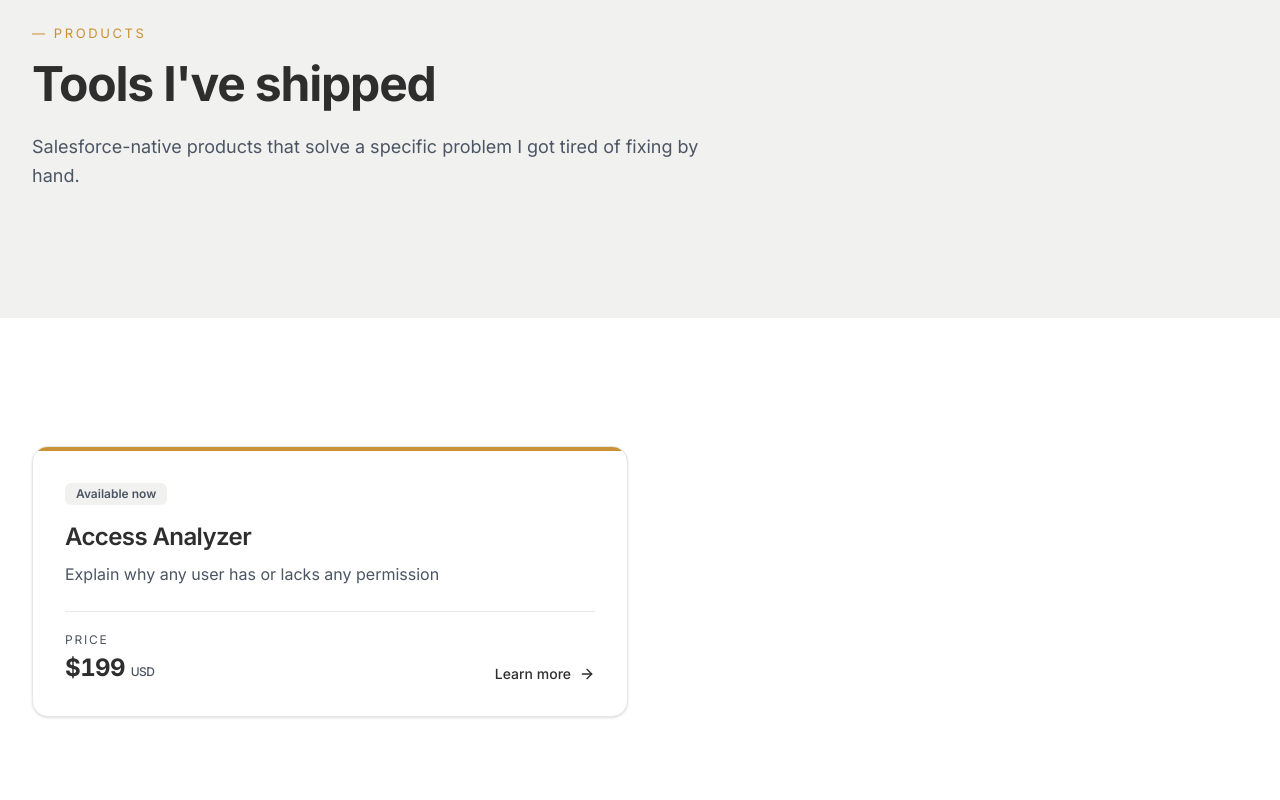
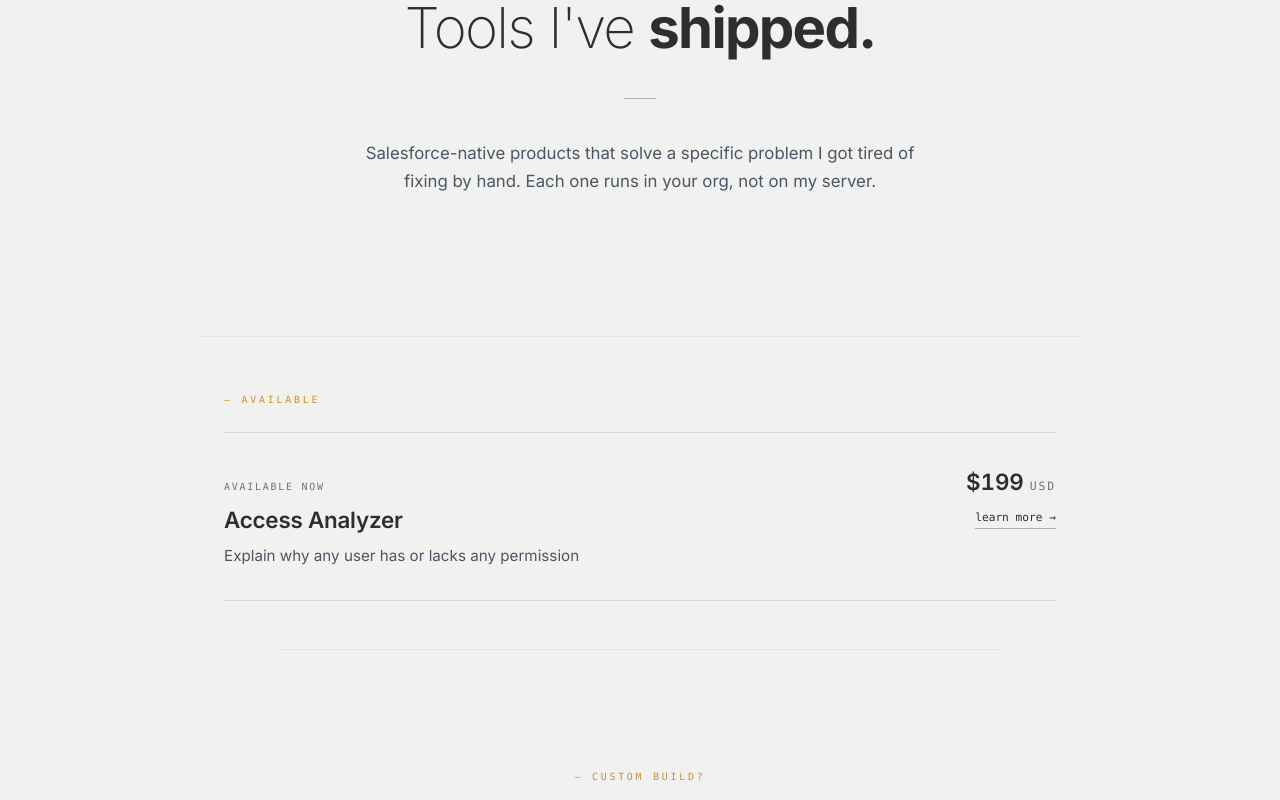
Before and after one commit to ErickSixto/ErickSixto.github.io, a Next.js app in the folder next-app/: page /products in a window 1280 px wide. Shown: the part 260-1060 px from the top of the page. Built offline with nearby package versions, Linux system fonts and the light colour scheme.

Commit message:
feat(products): restyle products index + light cleanup on slug pages

```diff
--- a/next-app/src/app/products/[slug]/buy/page.tsx
+++ b/next-app/src/app/products/[slug]/buy/page.tsx
@@ -48,7 +48,7 @@
 
               <div className="space-y-5">
                 <div>
-                  <p className="text-xs uppercase tracking-[0.18em] text-[#CB9135] font-medium mb-2">What happens next</p>
+                  <p className="text-xs uppercase tracking-[0.18em] text-[#4B5563] font-medium mb-2">What happens next</p>
                   <ol className="space-y-2.5 text-sm text-[#4B5563] list-decimal pl-5 marker:text-[#CB9135]">
                     <li>Complete Stripe checkout on the next screen.</li>
                     <li>You&apos;ll be redirected to a page with your install URLs.</li>
@@ -58,7 +58,7 @@
                 </div>
 
                 <div>
-                  <p className="text-xs uppercase tracking-[0.18em] text-[#CB9135] font-medium mb-2">Guarantees</p>
+                  <p className="text-xs uppercase tracking-[0.18em] text-[#4B5563] font-medium mb-2">Guarantees</p>
                   <ul className="space-y-2 text-sm text-[#4B5563]">
                     <li>Secure Stripe checkout — we never see your card.</li>
                     <li>Instant install URL — no waiting, no Security Review queue.</li>
--- a/next-app/src/app/products/[slug]/install/page.tsx
+++ b/next-app/src/app/products/[slug]/install/page.tsx
@@ -84,7 +84,7 @@
       <section className="pb-20">
         <div className="max-w-4xl mx-auto px-4 sm:px-6 lg:px-8 space-y-6">
           {product.installUrlProd && (
-            <Card className="p-8 rounded-2xl border-[#E5E7EB] bg-white">
+            <Card className="p-8 rounded-none border-[#E5E7EB] bg-white">
               <div className="flex items-center gap-3 mb-3">
                 <Badge className="bg-[#2F2E2E] text-white hover:bg-[#2F2E2E]">Production</Badge>
                 <h2 className="text-xl font-semibold text-[#2F2E2E] tracking-tight">Install in Production</h2>
@@ -105,7 +105,7 @@
           )}
 
           {product.installUrlSandbox && (
-            <Card className="p-8 rounded-2xl border-[#E5E7EB] bg-white">
+            <Card className="p-8 rounded-none border-[#E5E7EB] bg-white">
               <div className="flex items-center gap-3 mb-3">
                 <Badge variant="outline" className="border-[#CB9135]/30 text-[#CB9135]">
                   Sandbox / Dev / Scratch
@@ -152,7 +152,7 @@
             ))}
           </div>
 
-          <div className="mt-16 p-8 rounded-2xl bg-[#F1F1EF] flex items-start gap-4">
+          <div className="mt-16 p-8 rounded-none bg-[#F1F1EF] flex items-start gap-4">
             <div className="p-2.5 bg-white rounded-lg flex-shrink-0">
               <BookOpen className="h-5 w-5 text-[#CB9135]" />
             </div>
--- a/next-app/src/app/products/[slug]/page.tsx
+++ b/next-app/src/app/products/[slug]/page.tsx
@@ -55,8 +55,8 @@
 
       {product.requiredEditions && (
         <section className="max-w-7xl mx-auto px-4 sm:px-6 lg:px-8 py-8">
-          <div className="rounded-2xl border border-[#E5E7EB] bg-white p-6 md:p-8">
-            <p className="text-[11px] uppercase tracking-[0.18em] text-[#CB9135] mb-3">Compatibility</p>
+          <div className="rounded-none border border-[#E5E7EB] bg-white p-6 md:p-8">
+            <p className="text-[11px] uppercase tracking-[0.18em] text-[#4B5563] mb-3">Compatibility</p>
             <p className="text-[#2F2E2E] leading-relaxed">
               Requires a Salesforce edition that supports installed Apex code —
               <strong> {product.requiredEditions}</strong>.
@@ -108,7 +108,7 @@
               ].map((shot, i) => (
                 <MotionSection key={shot.src} delay={i * 0.08}>
                   <figure className="group">
-                    <div className="rounded-2xl border border-[#E5E7EB] bg-[#F1F1EF] overflow-hidden shadow-sm transition-all duration-500 group-hover:shadow-xl group-hover:shadow-black/10">
+                    <div className="rounded-none border border-[#E5E7EB] bg-[#F1F1EF] overflow-hidden transition-all duration-500">
                       {/* eslint-disable-next-line @next/next/no-img-element */}
                       <img
                         src={shot.src}
--- a/next-app/src/app/products/page.tsx
+++ b/next-app/src/app/products/page.tsx
@@ -1,7 +1,10 @@
 import Link from "next/link";
-import { Card } from "@/components/ui/card";
-import { Badge } from "@/components/ui/badge";
-import { ArrowRight } from "lucide-react";
+import { Hero } from "@/components/editorial/Hero";
+import { SectionLabel } from "@/components/editorial/SectionLabel";
+import { EditorialList } from "@/components/editorial/EditorialList";
+import { EditorialButton } from "@/components/editorial/EditorialButton";
+import { ClosingCTA } from "@/components/editorial/ClosingCTA";
+import { meetingLinks } from "@/data/mock";
 import { getAllProducts } from "@/content/products";
 
 export const metadata = {
@@ -10,65 +13,72 @@
 };
 
 export default function ProductsIndexPage() {
-  const products = getAllProducts().filter((p) => p.status === "live" || p.status === "coming-soon");
+  const products = getAllProducts().filter(
+    (p) => p.status === "live" || p.status === "coming-soon"
+  );
 
   return (
-    <main className="pt-20">
-      <section className="py-32 bg-[#F1F1EF]">
-        <div className="max-w-7xl mx-auto px-4 sm:px-6 lg:px-8">
-          <p className="text-[13px] uppercase tracking-[0.2em] text-[#CB9135] mb-4">— Products</p>
-          <h1 className="text-3xl sm:text-4xl md:text-5xl font-bold text-[#2F2E2E] mb-6 tracking-tight">
-            Tools I&apos;ve shipped
-          </h1>
-          <p className="text-lg text-[#4B5563] max-w-2xl leading-relaxed">
-            Salesforce-native products that solve a specific problem I got tired of fixing by hand.
-          </p>
-        </div>
+    <main>
+      <Hero
+        eyebrowLeft="Products"
+        headlineLead="Tools I've"
+        headlineBold="shipped."
+        lead="Salesforce-native products that solve a specific problem I got tired of fixing by hand. Each one runs in your org, not on my server."
+      />
+
+      <section className="max-w-[880px] mx-auto px-6 py-12 border-t border-[#2F2E2E11]">
+        <SectionLabel className="mb-6 inline-block">Available</SectionLabel>
+        {products.length === 0 ? (
+          <p className="text-[#4B5563]">No products available right now.</p>
+        ) : (
+          <EditorialList>
+            {products.map((product) => (
+              <Link
+                key={product.slug}
+                href={`/products/${product.slug}`}
+                className="grid grid-cols-1 sm:grid-cols-[1fr_auto] gap-6 sm:gap-12 py-8 items-baseline group"
+              >
+                <div>
+                  <div className="font-mono text-[0.62rem] tracking-[0.18em] uppercase text-[#6B7280] mb-2">
+                    {product.status === "live" ? "Available now" : "Coming soon"}
+                  </div>
+                  <h2 className="text-[1.4rem] font-semibold text-[#2F2E2E] mb-2 tracking-[-0.01em]">
+                    {product.name}
+                  </h2>
+                  <p className="text-[0.95rem] leading-[1.6] text-[#4B5563] max-w-[60ch]">
+                    {product.tagline}
+                  </p>
+                </div>
+                <div className="flex flex-col sm:items-end gap-3">
+                  <div>
+                    <span className="text-[1.4rem] font-semibold text-[#2F2E2E] tabular-nums tracking-[-0.005em]">
+                      ${product.price}
+                    </span>
+                    <span className="text-[0.72rem] text-[#6B7280] ml-1.5 font-mono uppercase tracking-[0.16em]">
+                      {product.currency}
+                    </span>
+                  </div>
+                  <span className="font-mono text-[0.7rem] text-[#2F2E2E] border-b border-[#2F2E2E55] pb-px">
+                    learn more →
+                  </span>
+                </div>
+              </Link>
+            ))}
+          </EditorialList>
+        )}
       </section>
 
-      <section className="py-32 bg-white">
-        <div className="max-w-7xl mx-auto px-4 sm:px-6 lg:px-8">
-          {products.length === 0 ? (
-            <p className="text-[#4B5563]">No products yet.</p>
-          ) : (
-            <div className="grid grid-cols-1 md:grid-cols-2 gap-6">
-              {products.map((product) => (
-                <Link key={product.slug} href={`/products/${product.slug}`} className="block h-full">
-                  <Card className="rounded-2xl border-[#E5E7EB] hover:shadow-lg hover:border-[#CB9135]/30 overflow-hidden h-full flex flex-col group cursor-pointer">
-                    <div className="h-1 bg-[#CB9135] group-hover:h-1.5 transition-all duration-500" />
-                    <div className="p-8 flex-grow flex flex-col">
-                      <div className="flex items-center gap-2 mb-4">
-                        <Badge
-                          variant={product.status === "live" ? "secondary" : "outline"}
-                          className="text-xs bg-[#F1F1EF] text-[#4B5563] hover:bg-[#F1F1EF]"
-                        >
-                          {product.status === "live" ? "Available now" : "Coming soon"}
-                        </Badge>
-                      </div>
-                      <h2 className="text-2xl font-semibold text-[#2F2E2E] mb-2 tracking-tight group-hover:text-[#CB9135] transition-colors">
-                        {product.name}
-                      </h2>
-                      <p className="text-[#4B5563] leading-relaxed mb-6 flex-grow">{product.tagline}</p>
-                      <div className="flex items-end justify-between pt-5 border-t border-[#E5E7EB]">
-                        <div>
-                          <p className="text-xs uppercase tracking-[0.15em] text-[#4B5563] mb-1">Price</p>
-                          <p className="text-2xl font-bold text-[#2F2E2E] tabular-nums tracking-tight">
-                            ${product.price}{" "}
-                            <span className="text-xs font-medium text-[#4B5563]">{product.currency}</span>
-                          </p>
-                        </div>
-                        <span className="inline-flex items-center gap-2 text-sm text-[#2F2E2E] group-hover:text-[#CB9135] font-medium transition-all duration-300 group-hover:gap-3">
-                          Learn more <ArrowRight className="h-4 w-4" />
-                        </span>
-                      </div>
-                    </div>
-                  </Card>
-                </Link>
-              ))}
-            </div>
-          )}
-        </div>
-      </section>
+      <ClosingCTA
+        label="Custom build?"
+        questionLead="Need something"
+        questionBold="that doesn't exist yet?"
+        body="If a packaged tool would solve your problem but no-one's built it, we can scope a custom one in our discovery call."
+        primary={{
+          label: "Book a 30-minute call",
+          href: meetingLinks.discovery.url,
+          external: true,
+        }}
+      />
     </main>
   );
 }
```
